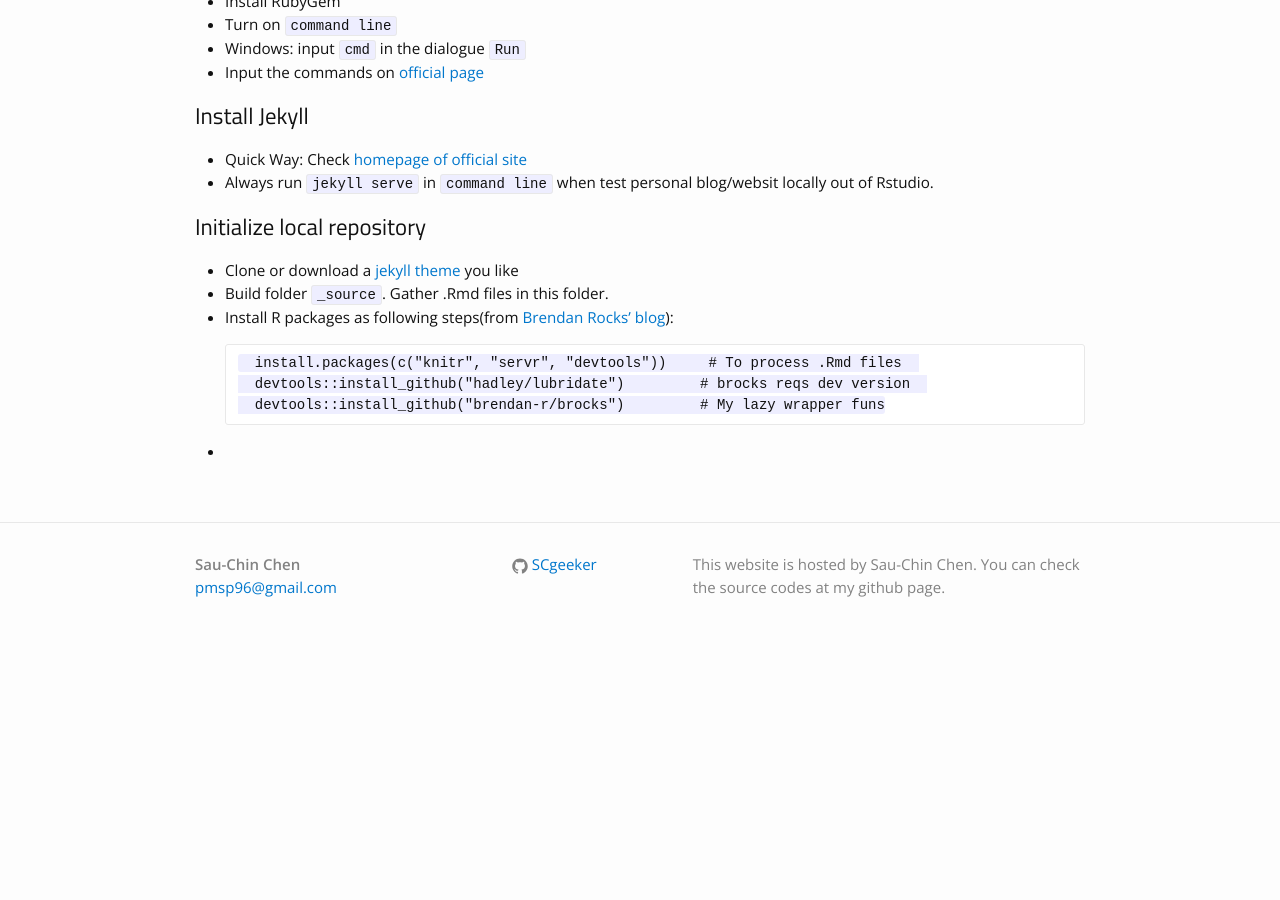
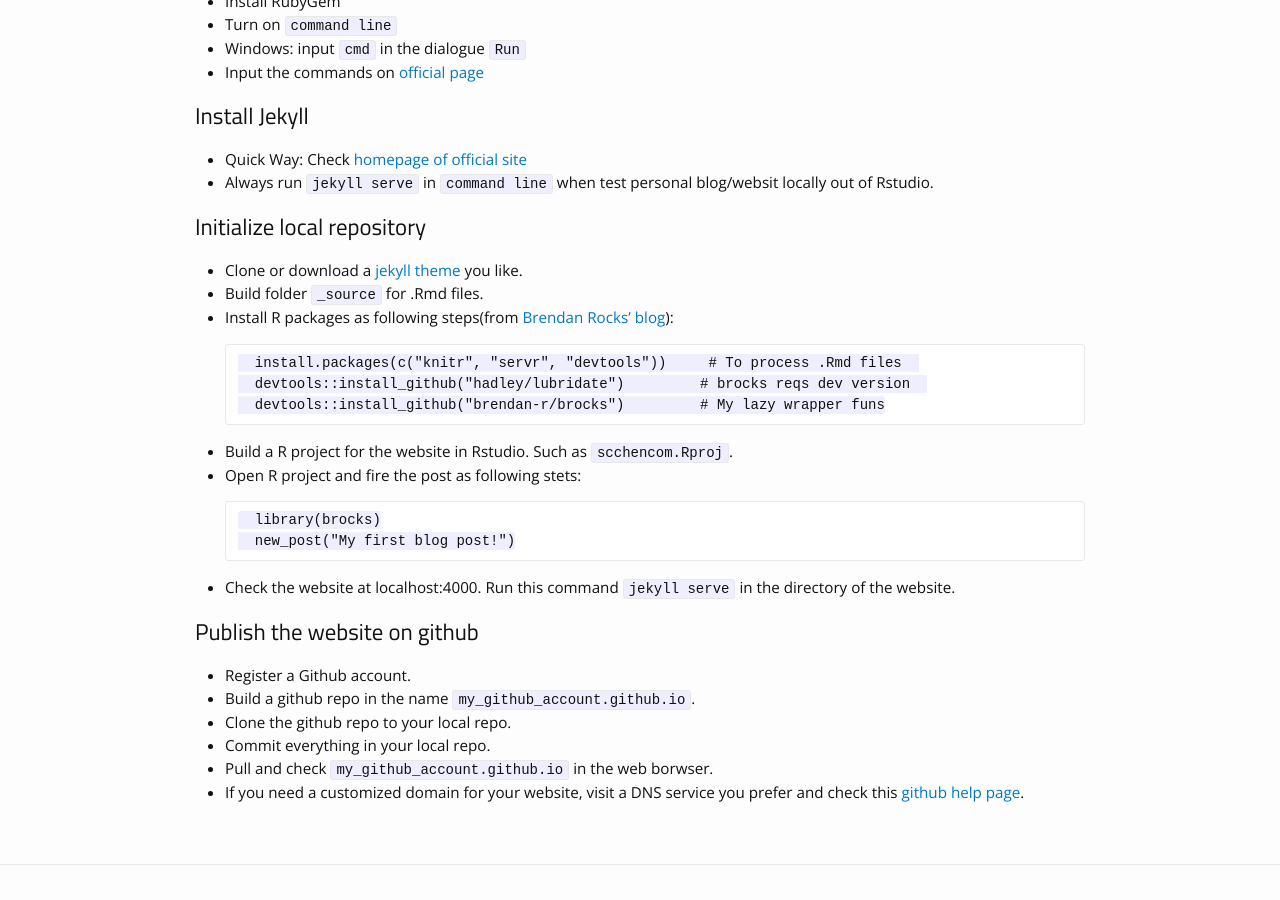
Before and after one commit to SCgeeker/SCgeeker.github.io, a Jekyll site: the page built from construction/item-1.md, in a window 1280 px wide and 900 px high, scrolled down 580 px. Built offline with Jekyll 4.4.1, drawn with Linux system fonts in a browser that asks for light colours; before the commit the page ends 1238 px from its top, so only the background shows below that.

Commit message:
Complete the framework in 0.1.0

```diff
--- a/_config.yml
+++ b/_config.yml
@@ -12,9 +12,15 @@ github_username: SCgeeker
 # Build settings
 ## highlighter: pygments
 markdown: kramdown
+## kramdown:
+##  extensions:
+##    - autolink
+##    - footnotes
+##    - smart
 
 # Other options
 permalink: blog/:year/:month/:title
+#relative_permalinks: false
 job.title: "Assistant Professor"
 excerpt_separator: "<!--more-->"
 
--- a/article/item-1.md
+++ b/construction/item-1.md
@@ -30,12 +30,26 @@ permalink: /article/item-1/
 - Always run `jekyll serve` in `command line` when test personal blog/websit locally out of Rstudio.
 
 ## Initialize local repository
-- Clone or download a [jekyll theme](http://jekyllthemes.org/) you like
-- Build folder `_source`. Gather .Rmd files in this folder.
+- Clone or download a [jekyll theme](http://jekyllthemes.org/) you like.
+- Build folder `_source` for .Rmd files.
 - Install R packages as following steps(from [Brendan Rocks' blog](https://brendanrocks.com/blogging-with-rmarkdown-knitr-jekyll/)):
 
         install.packages(c("knitr", "servr", "devtools"))     # To process .Rmd files
         devtools::install_github("hadley/lubridate")         # brocks reqs dev version
         devtools::install_github("brendan-r/brocks")         # My lazy wrapper funs
 
--
+- Build a R project for the website in Rstudio. Such as `scchencom.Rproj`.
+- Open R project and fire the post as following stets:
+
+        library(brocks)
+        new_post("My first blog post!")
+
+- Check the website at localhost:4000. Run this command `jekyll serve` in the directory of the website.
+
+## Publish the website on github
+- Register a Github account.
+- Build a github repo in the name `my_github_account.github.io`.
+- Clone the github repo to your local repo.
+- Commit everything in your local repo.
+- Pull and check `my_github_account.github.io` in the web borwser.
+- If you need a customized domain for your website, visit a DNS service you prefer and check this [github help page](https://help.github.com/articles/quick-start-setting-up-a-custom-domain/).
```
Also changed, not shown: other parts of construction/item-1.md (+1 -1 lines), _data/menu.yml (+7 -7 lines), article.md (+10 -1 lines), construction.md (added, +16 -0 lines), README.md, construction/item-2.md (renamed from article/item-2.md), 1 other file.
